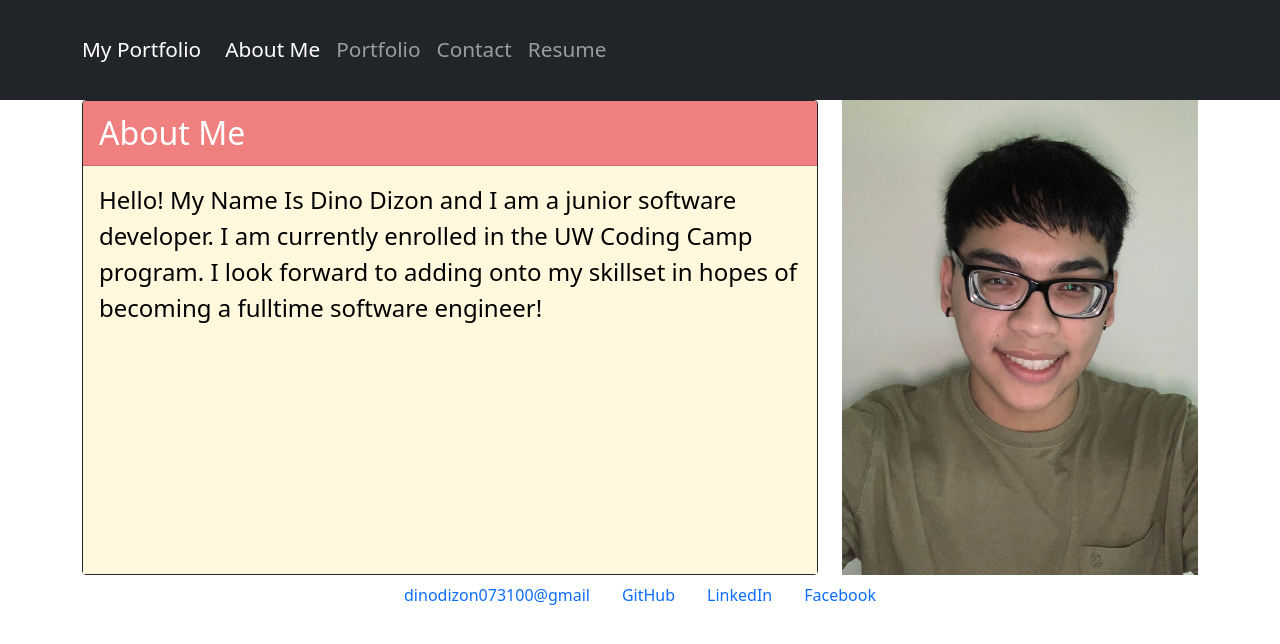
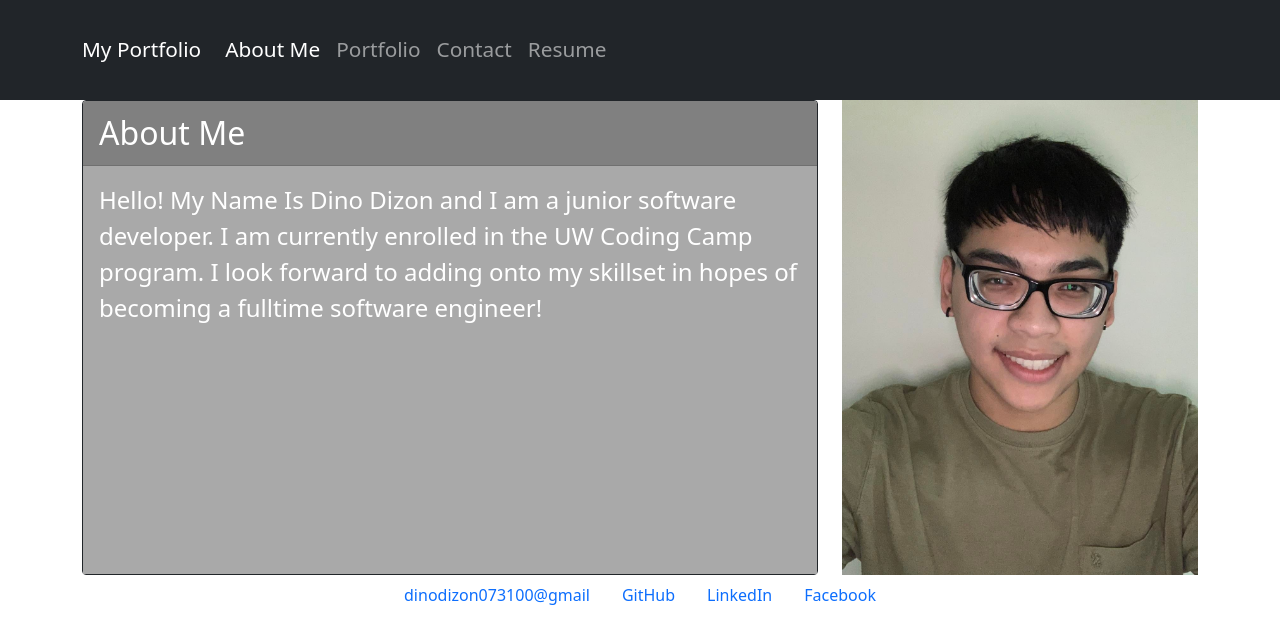
Before and after one commit to Pillifino/h20_reactPortfolio, a React (Create React App) app: page / in a window 1280 px wide. Shown: the top 644 px of the page. Built offline with nearby package versions, Linux system fonts and the light colour scheme.

Commit message:
Attempted to add custom css styling. Use this as a save point

```diff
--- /dev/null
+++ b/src/Styles/Main.css
@@ -0,0 +1,31 @@
+body {
+    /* background-color: rgb(19, 2, 2); */
+    background: #FFA17F;  /* fallback for old browsers */
+    background: -webkit-linear-gradient(to bottom, #0c0c0c, #fd746c);
+    background: linear-gradient(to bottom, #0c0c0c, #ff958f);
+    font-family: monospace;
+    height: 1000px;
+}
+
+header {
+    max-width: 100%;
+}
+
+main {
+    display: flex;
+    flex-direction: column;
+    justify-content: space-evenly;
+    align-items: center;
+    max-width: 80%;
+    height: 90%;
+    /* height: 1100px; */
+    margin: 0 auto;
+    padding: 0;
+    /* background-color: rgb(255, 95, 95); */
+    background: #232526;  /* fallback for old browsers */
+    background: -webkit-linear-gradient(to bottom, #414345, #232526);
+    background: linear-gradient(to bottom, #414345, #232526);
+    border-left: 1px solid #fff;
+    border-right: 1px solid #fff;
+    color: whitesmoke;
+}
--- a/src/Styles/Nav.css
+++ b/src/Styles/Nav.css
@@ -1,5 +1,6 @@
 .navbar {
     height: 100px;
+    width: 100%;
   }
 
   .navbar a {
--- a/src/components/About.js
+++ b/src/components/About.js
@@ -11,13 +11,13 @@ import me from '../images/me.jpg'
 
 const styles = {
   headerStyle: {
-    backgroundColor: 'lightcoral',
+    backgroundColor: 'Grey',
     color: 'White',
     fontSize: '2rem',
   },
   bodystyle: {
-    backgroundColor: 'cornsilk',
-    color: 'Black',
+    backgroundColor: 'darkgrey',
+    color: 'White',
     fontSize: '1.5rem'
   }
 };
@@ -39,7 +39,6 @@ function About(props) {
         <Col sm={4}><img src={me} width="100%" alt = "this is an image of me" className='me'></img></Col>
       </Row>
     </Container>
-
   );
 }
 
--- a/src/components/PortfolioContainer.js
+++ b/src/components/PortfolioContainer.js
@@ -5,6 +5,8 @@ import Portfolio from './Portfolio'
 import Contact from './Contact'
 import Resume from './Resume'
 import Footer from './Footer'
+
+// import '../Styles/Main.css'
 
 
 export default function PortfolioContainer() {
@@ -27,10 +29,16 @@ export default function PortfolioContainer() {
   const handlePageChange = (page) => setCurrentPage(page);
   console.log(currentPage);
   return (
-    <div>
+    <body>
+      <header>
       <NavTabs currentPage={currentPage} handlePageChange={handlePageChange} />
+      </header>
+      <main>
       {renderPage()}
+      <footer>
       <Footer/>
-    </div>
+      </footer>
+    </main>
+    </body>
   );
 }
```
